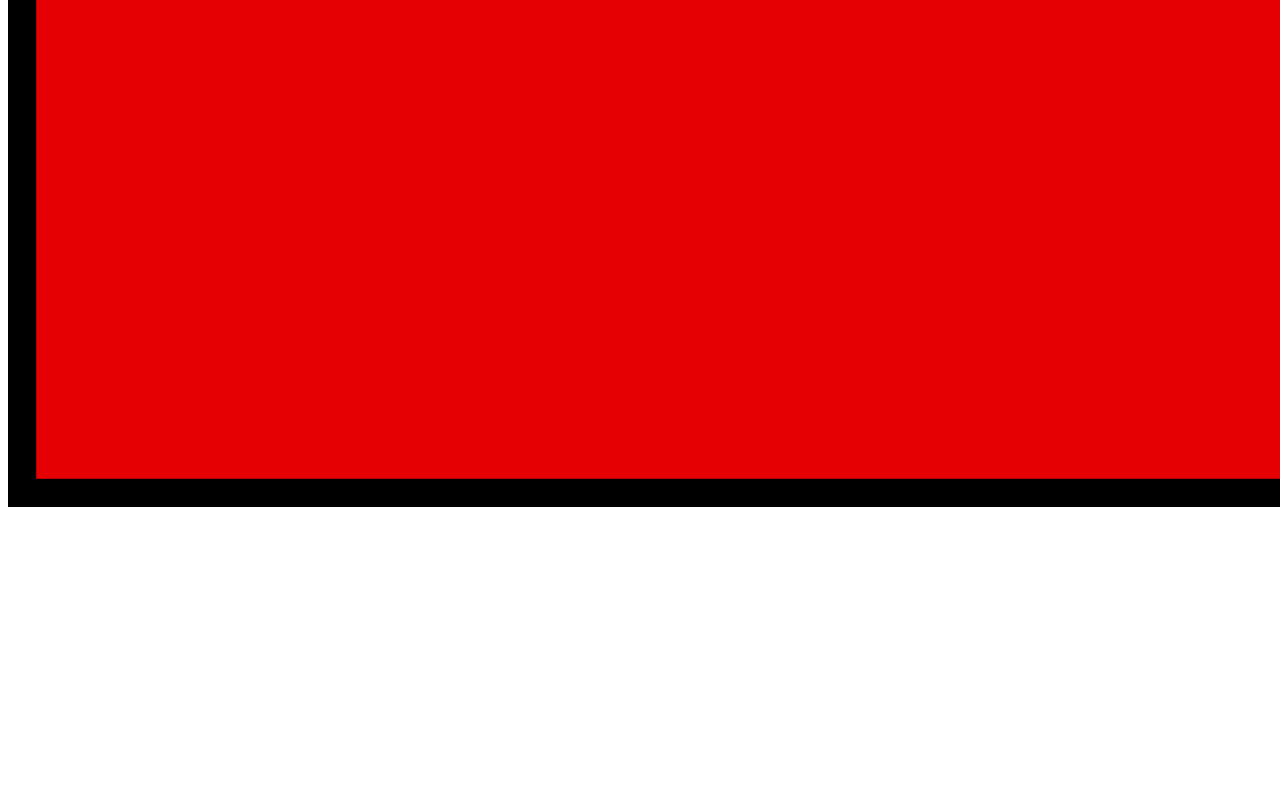
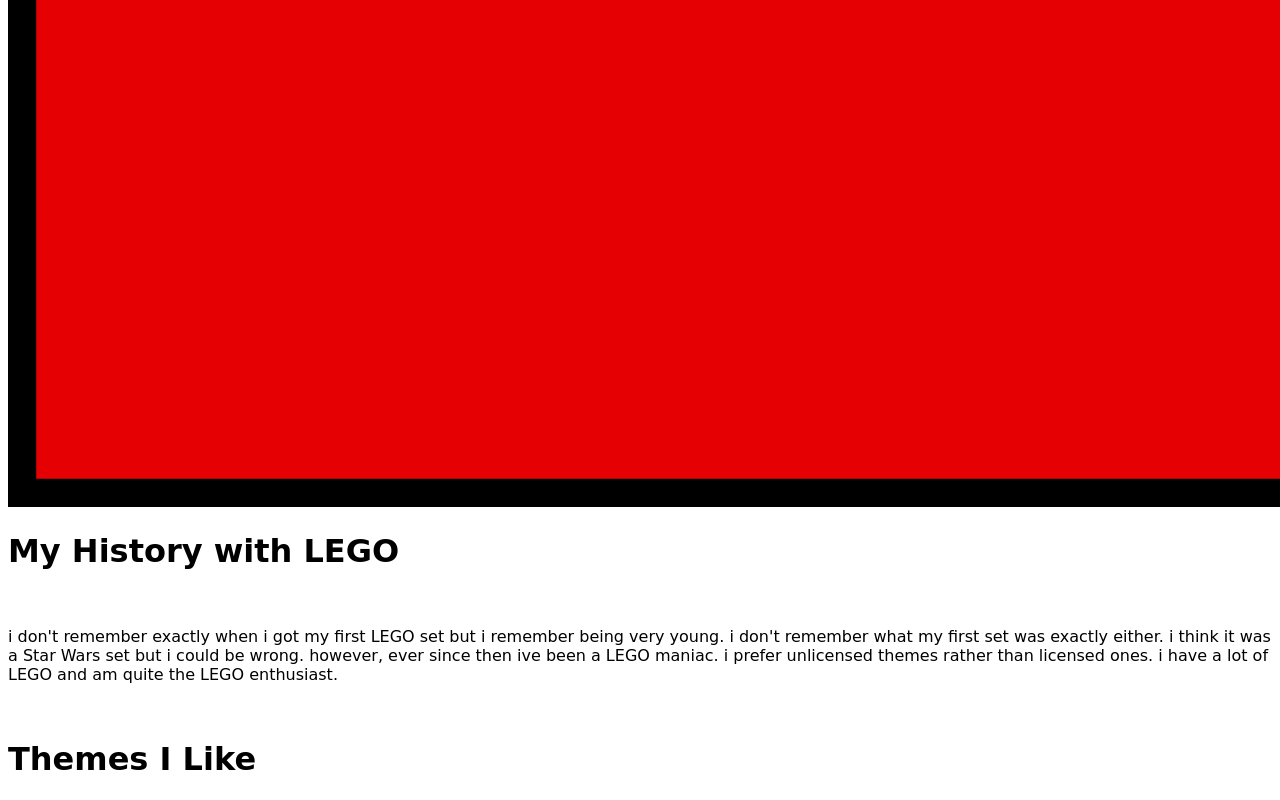
Before and after one commit to rose-thunder/website, a plain HTML site: page pages/shrines/lego/main.html in a window 1280 px wide. Shown: the part 1549-2349 px from the top of the page. Before the commit the page ends 2068 px from the top, so only its background shows below. Drawn offline with Linux system fonts and the light colour scheme.

Commit message:
added html for LEGO shrine

```diff
--- a/pages/shrines/lego/main.html
+++ b/pages/shrines/lego/main.html
@@ -16,7 +16,19 @@
 <body>
   <header>
     <img src="../../../site/assets/LEGO_logo.svg.png" alt="LEGO Logo" />
-
   </header>
+  <main>
+    <h1>My History with LEGO</h1>
+    <br />
+    <p>
+      i don't remember exactly when i got my first LEGO set but i remember
+      being very young. i don't remember what my first set was exactly either.
+      i think it was a Star Wars set but i could be wrong. however, ever since
+      then ive been a LEGO maniac. i prefer unlicensed themes rather than
+      licensed ones. i have a lot of LEGO and am quite the LEGO enthusiast.
+    </p>
+    <br />
+    <h1>Themes I Like</h1>
+  </main>
 
 </html>
```
Also changed, not shown: index.html (+1 -1 lines), README.md.
